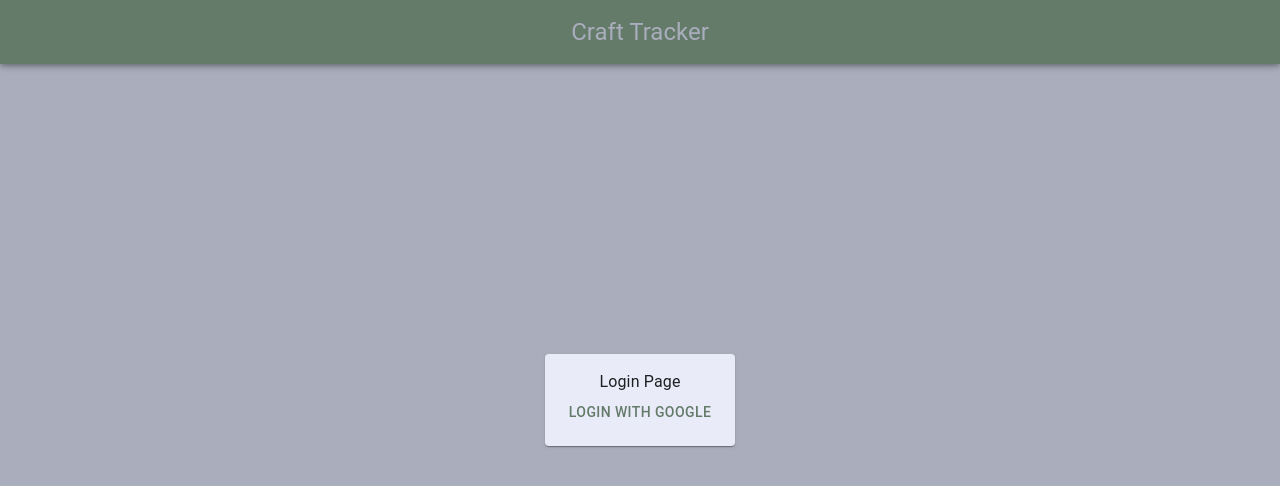
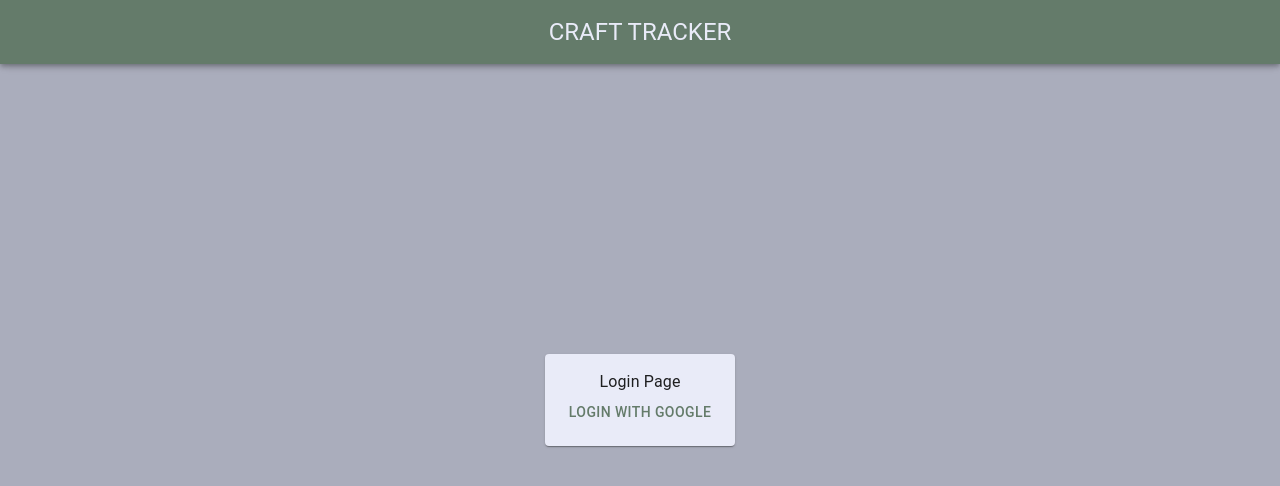
Before and after one commit to m-labrecque/CraftTracker, a React (Create React App) app: page / in a window 1280 px wide. Shown: the top 486 px of the page. Built offline with nearby package versions, Linux system fonts and the light colour scheme.

Commit message:
added button for secondary counters settings

```diff
--- a/src/headers/LoginHeader.tsx
+++ b/src/headers/LoginHeader.tsx
@@ -1,4 +1,4 @@
-import { AppBar, Container, ThemeProvider, Toolbar, Typography } from "@mui/material"
+import { AppBar, Button, Container, ThemeProvider, Toolbar, Typography } from "@mui/material"
 import React from "react"
 import { mainTheme } from "../themes"
 
@@ -8,7 +8,7 @@ export const LoginHeader = () => {
       <AppBar>
         <Toolbar>
           <Container>
-            <Typography color="#AAADBC" variant="h5">Craft Tracker</Typography>
+            <Button sx={{color: "#E9EBF8"}} disableRipple><Typography variant="h5">Craft Tracker</Typography></Button>
           </Container>
         </Toolbar>
       </AppBar>
--- a/src/projectComponents/SecondaryCounter.tsx
+++ b/src/projectComponents/SecondaryCounter.tsx
@@ -1,10 +1,19 @@
-import { Grid, Paper, Typography } from "@mui/material"
+import { Grid, IconButton, Paper, Stack, Typography } from "@mui/material"
+import MoreVertRoundedIcon from '@mui/icons-material/MoreVertRounded';
 
 export const SecondaryCounter = ({name, count}: {name: string, count: number}) => {
+
+
   return (
     <Grid key={name} item xs={12} sm={6}>
       <Paper sx={{p: 1.5, backgroundColor: "#E9EBF8"}}>
-        <Typography variant="h6">{name}</Typography>
+        <Stack direction="row" justifyContent="space-between" alignItems="center">
+          <IconButton disableRipple size="small" sx={{color: "#E9EBF8"}}><MoreVertRoundedIcon /></IconButton>
+          <Typography variant="h6">{name}</Typography>
+          <IconButton size="small">
+            <MoreVertRoundedIcon />
+          </IconButton>
+        </Stack>
         <Typography variant="h4">{count}</Typography>
       </Paper>
     </Grid>
```
